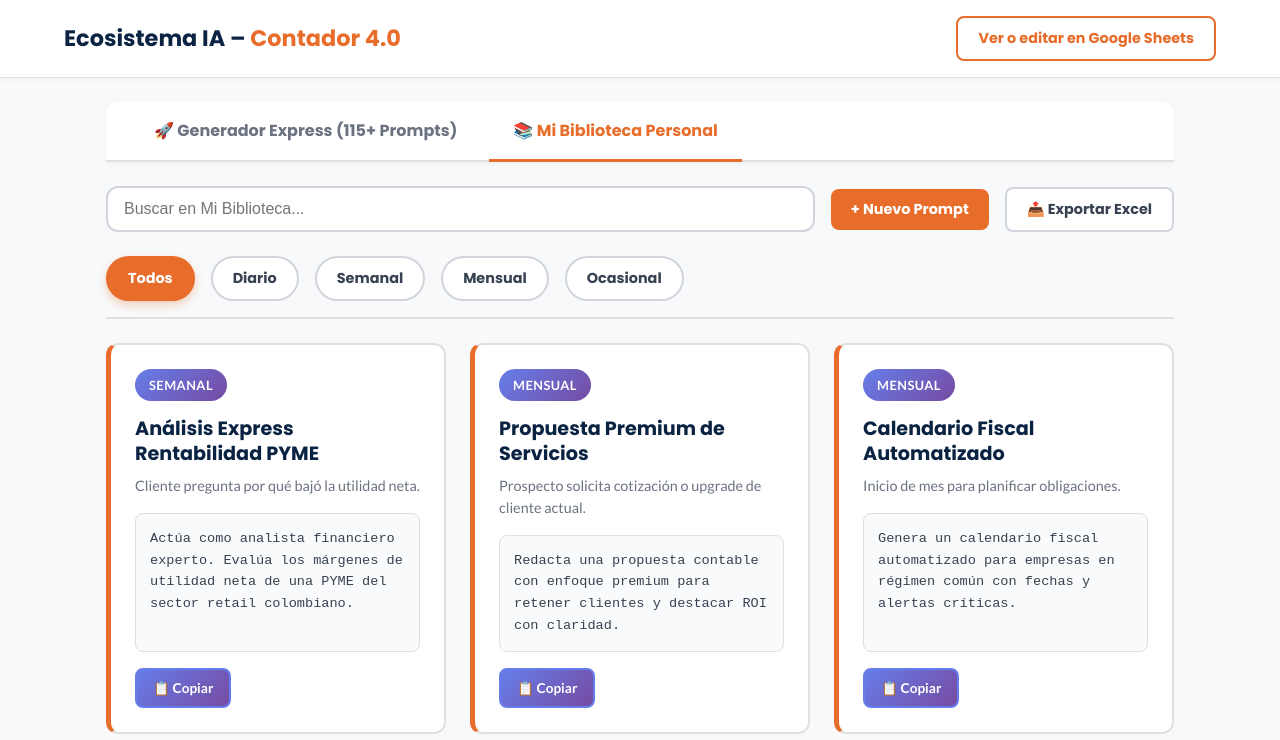
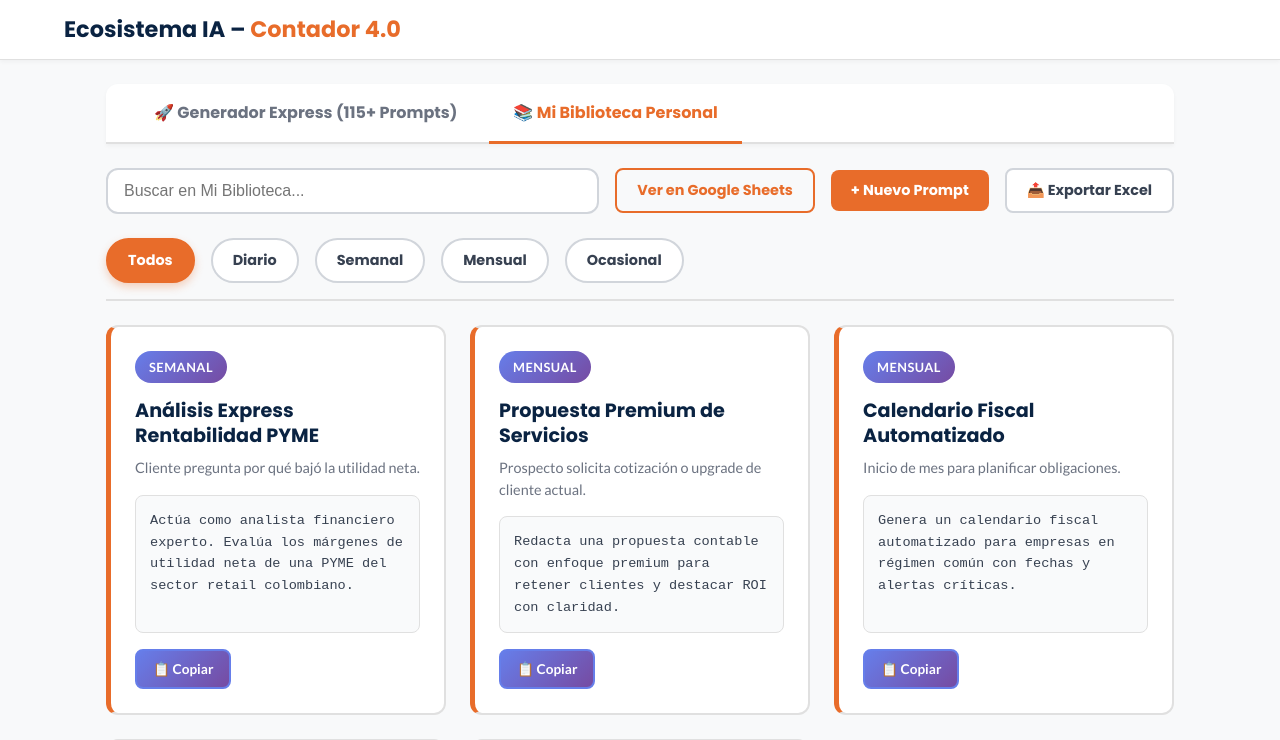
Before and after one commit to jairoamayalaverde/SuperApp-Contador4.0, a plain HTML site: page index.html in a window 1280 px wide. Both pictures are taken after a click on the tab "📚 Mi Biblioteca Personal". Shown: the top 740 px of the page. Drawn offline with Linux system fonts and the light colour scheme.

Commit message:
Update index.html

```diff
--- a/index.html
+++ b/index.html
@@ -24,15 +24,13 @@
 </head>
 <body>
 
+  <!-- ========================================= -->
+  <!-- ✅ CAMBIO 1: Header sin botón Google Sheets -->
+  <!-- ========================================= -->
   <header class="site-header">
     <div class="header-inner">
       <div class="header-left">
         <h1 class="site-title">Ecosistema IA – <span>Contador 4.0</span></h1>
-      </div>
-      <div class="header-buttons">
-        <button id="viewSheetBtn" class="btn-secondary" aria-label="Ver o editar en Google Sheets">
-          Ver o editar en Google Sheets
-        </button>
       </div>
     </div>
   </header>
@@ -95,6 +93,9 @@
       </div>
     </section>
 
+    <!-- ========================================= -->
+    <!-- ✅ CAMBIO 2: Botón Google Sheets movido aquí -->
+    <!-- ========================================= -->
     <!-- Vista: Biblioteca Personal -->
     <section id="library-view" class="tab-content" role="tabpanel" aria-labelledby="tab-library">
       <div class="controls">
@@ -107,6 +108,9 @@
           />
         </div>
         <div class="actions-wrap">
+          <button id="viewSheetBtn" class="btn-secondary" type="button" aria-label="Ver o editar en Google Sheets">
+            Ver en Google Sheets
+          </button>
           <button id="addPromptBtn" class="btn-add" type="button">+ Nuevo Prompt</button>
           <button id="exportBtn" class="btn btn-export" type="button">📤 Exportar Excel</button>
         </div>
@@ -191,7 +195,6 @@
   <!-- Toast notification container (para implementar después) -->
   <div id="toast-container" aria-live="polite" aria-atomic="true"></div>
 
-  <!-- ⚡ CAMBIO IMPORTANTE AQUÍ ⚡ -->
   <script src="promptsData.js"></script>
   <script src="script.js"></script>
 </body>
```
